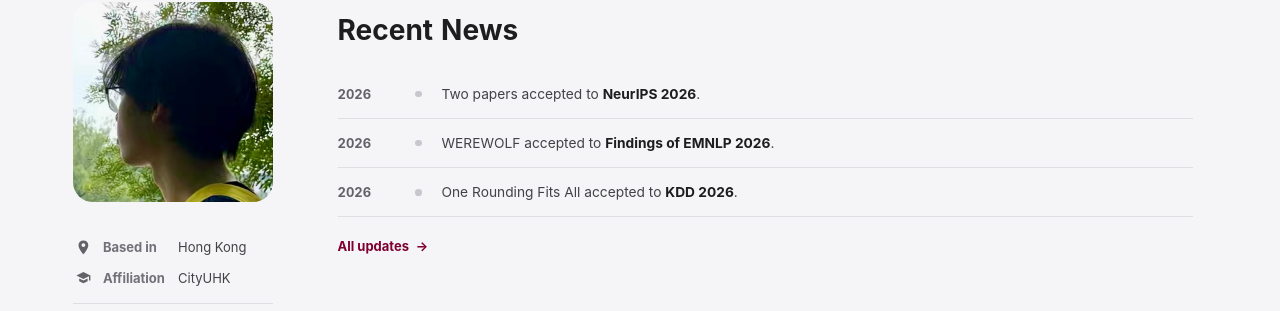
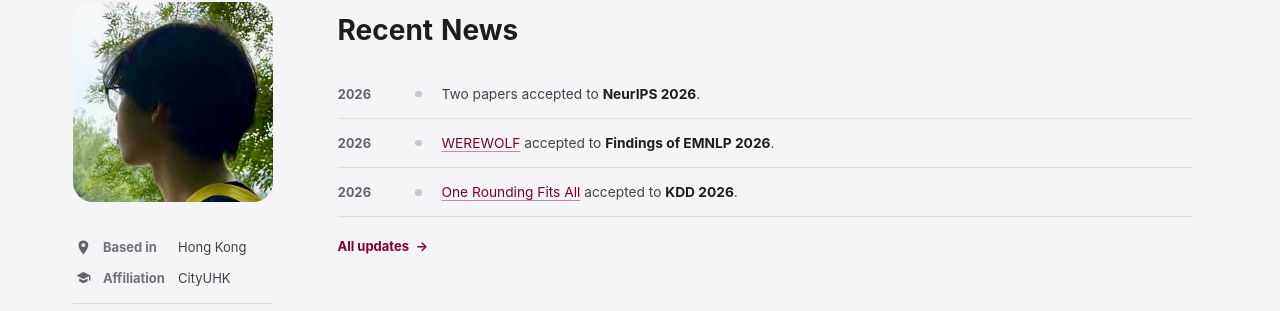
Before and after one commit to qirunzeng/qirunzeng.github.io, a Jekyll site: the page built from index.html, in a window 1280 px wide and 900 px high, scrolled down 1230 px. Shown: the part 125-436 px from the top of the window. Built offline with Jekyll 4.4.1, drawn with Linux system fonts in a browser that asks for light colours.

Commit message:
Unify url

```diff
--- a/_includes/news.html
+++ b/_includes/news.html
@@ -8,7 +15,7 @@
       {% for item in news_items limit:5 %}
         <li class="news-rail__item">
           <time class="news-rail__date">{{ item.date }}</time>
-          <div class="news-rail__body">{{ item.text | markdownify }}</div>
+          <div class="news-rail__body">{{ item.text | append: news_paper_references | markdownify }}</div>
         </li>
       {% endfor %}
     </ol>
@@ -22,7 +29,7 @@
         <li class="news-item">
           <time class="news-item__date">{{ item.date }}</time>
           <span class="news-item__marker" aria-hidden="true"></span>
-          <div class="news-item__body">{{ item.summary | default: item.text | markdownify }}</div>
+          <div class="news-item__body">{{ item.summary | default: item.text | append: news_paper_references | markdownify }}</div>
         </li>
       {% endfor %}
     </ol>
@@ -36,7 +43,7 @@
         <li class="news-item">
           <time class="news-item__date">{{ item.date }}</time>
           <span class="news-item__marker" aria-hidden="true"></span>
-          <div class="news-item__body">{{ item.text | markdownify }}</div>
+          <div class="news-item__body">{{ item.text | append: news_paper_references | markdownify }}</div>
         </li>
       {% endfor %}
     </ol>
@@ -49,7 +56,7 @@
         <li class="news-item">
           <time class="news-item__date">{{ item.date }}</time>
           <span class="news-item__marker" aria-hidden="true"></span>
-          <div class="news-item__body">{{ item.text | markdownify }}</div>
+          <div class="news-item__body">{{ item.text | append: news_paper_references | markdownify }}</div>
         </li>
       {% endfor %}
     </ol>
--- a/_includes/publication.html
+++ b/_includes/publication.html
@@ -2,12 +2,9 @@
   {% assign citation = site.data.publication_citations.papers[include.paper.id] %}
   <span class="publication__number" aria-hidden="true"></span>
   <div class="publication__body">
-    {% assign paper_link = include.paper.links | where_exp: "link", "link.type != 'code'" | where_exp: "link", "link.url" | first %}
-    {% assign title_url = paper_link.url %}
-    {% if title_url == nil and include.paper.doi %}{% assign title_url = include.paper.doi | prepend: 'https://doi.org/' %}{% endif %}
     <h3 class="publication__title">
-      {% if title_url %}
-        <a href="{{ title_url | relative_url }}"{% if title_url contains '://' %} target="_blank" rel="noopener noreferrer"{% endif %}>{{ include.paper.title }}</a>
+      {% if include.paper.url %}
+        <a href="{{ include.paper.url | relative_url }}"{% if include.paper.url contains '://' %} target="_blank" rel="noopener noreferrer"{% endif %}>{{ include.paper.title }}</a>
       {% else %}
         {{ include.paper.title }}
       {% endif %}
@@ -31,8 +28,10 @@
       {% if include.paper.links %}
         <p class="publication__links" aria-label="Links for {{ include.paper.title }}">
           {% for link in include.paper.links %}
-            {% if link.url %}
-              <a class="tag tag--{{ link.type }}" href="{{ link.url | relative_url }}"{% if link.url contains '://' %} target="_blank" rel="noopener noreferrer"{% endif %}>{{ link.label }}</a>
+            {% assign link_url = link.url %}
+            {% if link.paper %}{% assign link_url = include.paper.url %}{% endif %}
+            {% if link_url %}
+              <a class="tag tag--{{ link.type }}" href="{{ link_url | relative_url }}"{% if link_url contains '://' %} target="_blank" rel="noopener noreferrer"{% endif %}>{{ link.label }}</a>
             {% else %}
               <span class="tag tag--{{ link.type }}">{{ link.label }}</span>
             {% endif %}
```
Also changed, not shown: other parts of _includes/news.html (+7 -0 lines), _data/home.yml (+8 -7 lines), _data/publications.yml (+18 -8 lines), README.md.
